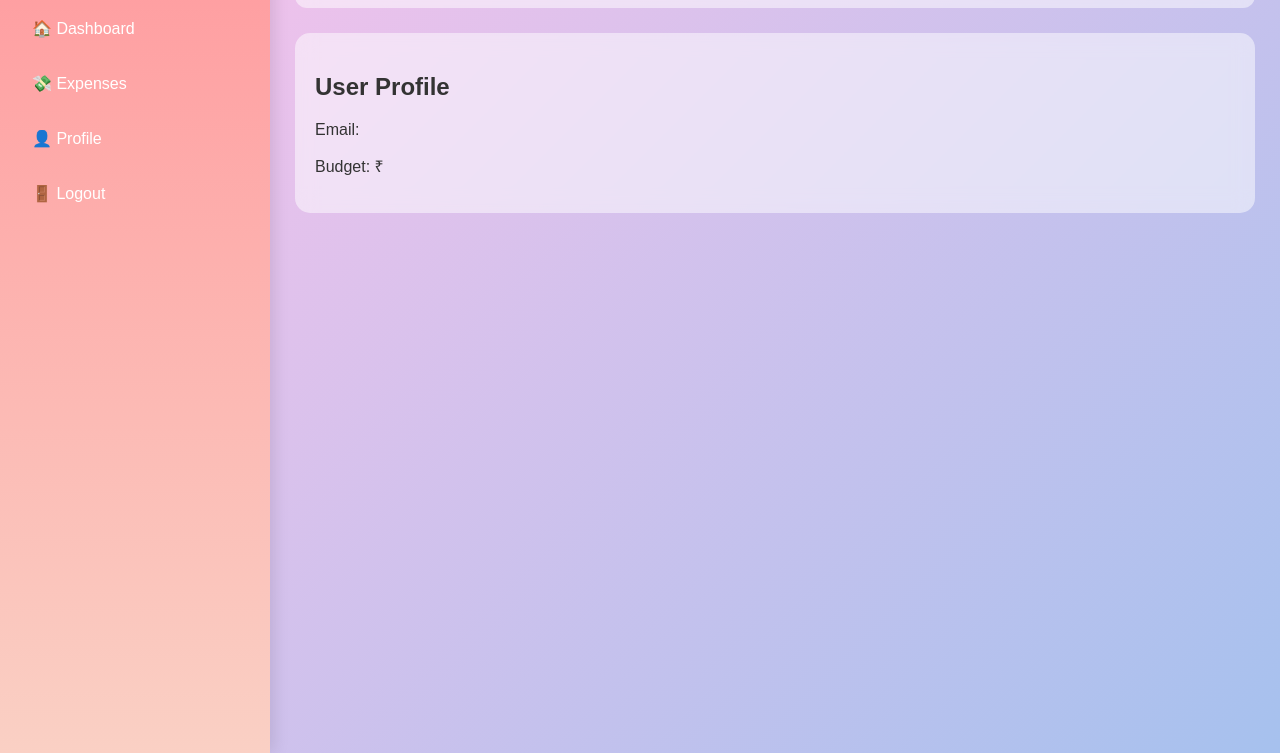
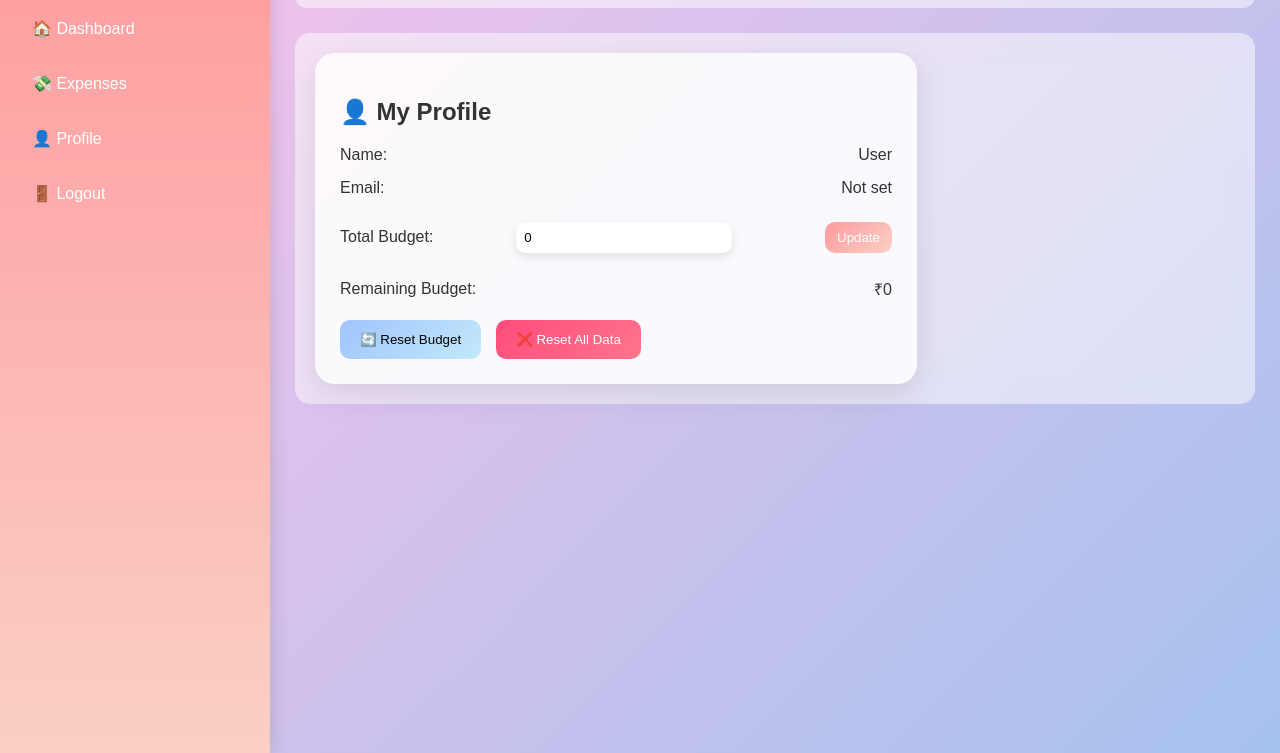
Before and after one commit to muditachauhan/OptiBudget, a website: page frontend/dashboard.html in a window 1280 px wide. Both pictures are taken after a click on the item "👤 Profile". Shown: the part 87-840 px from the top of the page. Drawn offline with nearby package versions, Linux system fonts and the light colour scheme.

Commit message:
Improved Profile Section

```diff
--- a/frontend/dashboard.html
+++ b/frontend/dashboard.html
@@ -66,9 +66,44 @@
 
     <!-- PROFILE -->
     <div id="profile" class="section" style="display:none">
-      <h2>User Profile</h2>
-      <p>Email: <span id="emailDisplay"></span></p>
-      <p>Budget: ₹<span id="budgetDisplay"></span></p>
+
+      <div class="profile-card">
+
+        <h2>👤 My Profile</h2>
+
+          <div class="profile-item">
+            <label>Name:</label>
+            <span id="nameDisplay">User</span>
+          </div>
+
+          <div class="profile-item">
+            <label>Email:</label>
+            <span id="emailDisplay"></span>
+          </div>
+
+          <div class="profile-item">
+            <label>Total Budget:</label>
+            <input id="newBudget" placeholder="₹ Enter budget">
+            <button onclick="updateBudget()">Update</button>
+          </div>
+
+          <div class="profile-item">
+            <label>Remaining Budget:</label>
+            <span id="remainingProfile">₹0</span>
+          </div>
+
+          <div class="profile-actions">
+            <button onclick="resetBudget()" class="reset-btn">
+              🔄 Reset Budget
+            </button>
+
+            <button onclick="resetData()" class="danger-btn">
+              ❌ Reset All Data
+            </button>
+          </div>
+
+      </div>
+
     </div>
 
   </div>
--- a/frontend/script.js
+++ b/frontend/script.js
@@ -137,7 +137,7 @@ function loadExpenses(){
     document.getElementById("total").innerText = "₹" + total;
 
     // 🔥 Budget system
-    const budget = Number(localStorage.getItem("budget")) || 10000;
+    const budget = Number(localStorage.getItem("budget")) || 0;
 
     document.getElementById("remaining").innerText =
       "₹" + (budget - total);
@@ -159,7 +159,7 @@ function loadExpenses(){
     // 👤 Profile
     document.getElementById("emailDisplay").innerText =
       localStorage.getItem("email") || "Not logged";
-
+    loadProfile();
     document.getElementById("budgetDisplay").innerText =
       budget;
 
@@ -215,6 +215,10 @@ function showSection(sectionId){
   });
 
   document.getElementById(sectionId).style.display="block";
+
+  if(sectionId === "profile"){
+    loadProfile();
+  }
 }
 
 function checkPassword(){
@@ -234,3 +238,71 @@ function checkPassword(){
     strength.style.color = "orange";
   }
 }
+
+/* ================= UPDATE BUDGET ================= */
+function updateBudget(){
+  const newBudget = document.getElementById("newBudget").value;
+
+  if(!newBudget){
+    showToast("Enter budget first ❌");
+    return;
+  }
+
+  localStorage.setItem("budget", Number(newBudget));
+
+  showToast("Budget updated 💖");
+
+  // 🔥 reload dashboard data
+  loadExpenses();
+  loadProfile();
+}
+
+
+/* ================= LOAD PROFILE ================= */
+function loadProfile(){
+
+  const email = localStorage.getItem("email") || "Not set";
+  const name = localStorage.getItem("name") || "User";
+  const budget = Number(localStorage.getItem("budget")) || 0;
+
+  document.getElementById("emailDisplay").innerText = email;
+  document.getElementById("nameDisplay").innerText = name;
+
+  // 🔥 show current budget
+  document.getElementById("newBudget").value = budget;
+
+  // 🔥 calculate remaining
+  const totalText = document.getElementById("total").innerText || "₹0";
+  const total = Number(totalText.replace("₹","")) || 0;
+
+  document.getElementById("remainingProfile").innerText =
+    "₹" + (budget - total);
+}
+
+
+/* ================= RESET BUDGET ================= */
+function resetBudget(){
+  localStorage.setItem("budget", 0);
+
+  showToast("Budget reset 🔄");
+
+  loadExpenses();
+  loadProfile();
+}
+
+
+/* ================= RESET DATA ================= */
+function resetData(){
+  const userId = localStorage.getItem("userId");
+
+  fetch(`${BASE}/expenses/reset/${userId}`, {
+    method:"DELETE"
+  })
+  .then(()=>{
+    showToast("All expenses deleted ❌");
+
+    // 🔥 important: reload everything
+    loadExpenses();
+    loadProfile();
+  });
+}
--- a/frontend/style.css
+++ b/frontend/style.css
@@ -346,3 +346,51 @@ button:hover {
   opacity: 1;
   transform: translateY(0);
 }
+
+/* 💖 PROFILE CARD */
+.profile-card {
+  background: rgba(255,255,255,0.8);
+  padding: 25px;
+  border-radius: 20px;
+  width: 60%;
+  box-shadow: 0 10px 30px rgba(0,0,0,0.1);
+}
+
+.profile-item {
+  display: flex;
+  justify-content: space-between;
+  align-items: center;
+  margin: 15px 0;
+}
+
+.profile-item input {
+  padding: 8px;
+  border-radius: 10px;
+  border: none;
+}
+
+.profile-item button {
+  margin-left: 10px;
+  padding: 8px 12px;
+  border-radius: 10px;
+  border: none;
+  background: linear-gradient(135deg, #ff9a9e, #fad0c4);
+  color: white;
+  cursor: pointer;
+}
+
+.profile-actions {
+  margin-top: 20px;
+  display: flex;
+  gap: 15px;
+}
+
+.reset-btn {
+  background: linear-gradient(135deg, #a1c4fd, #c2e9fb);
+  color: black;
+}
+
+.danger-btn {
+  background: linear-gradient(135deg, #ff4b7d, #ff758c);
+  color: white;
+}
```
Also changed, not shown: backend/routes/expenseRoutes.js (+16 -0 lines), frontend/profile.html (+31 -4 lines), 1 other file.
